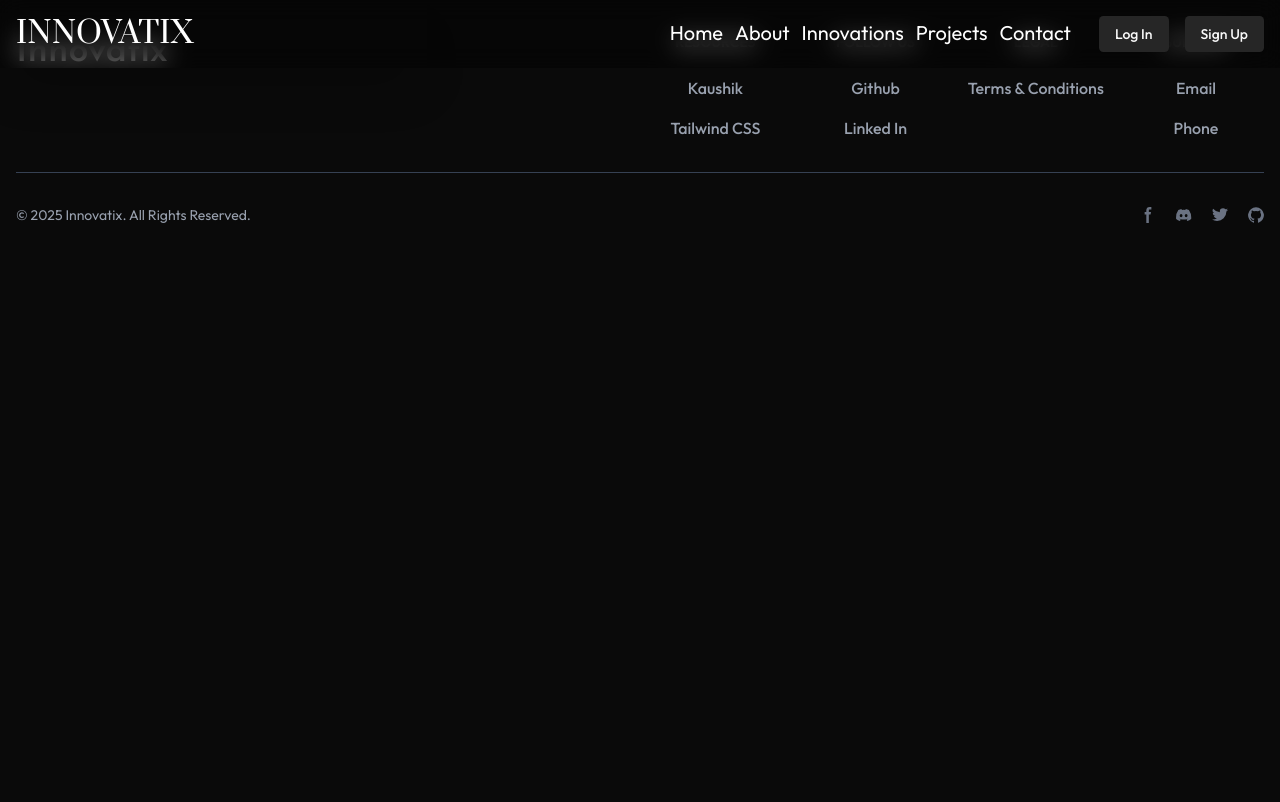
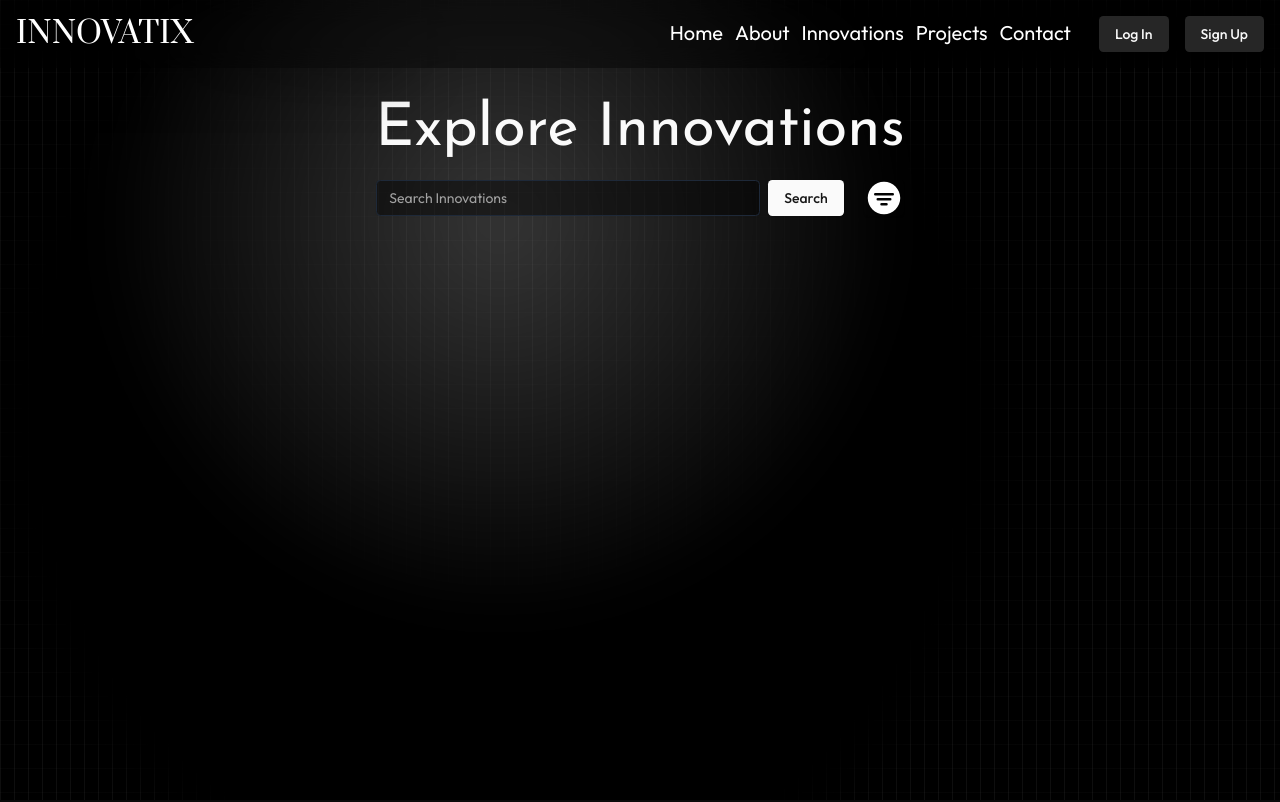
Before and after one commit to kaushiksarkaralt/innovatix, a React (Vite) app in the folder frontend/: page /innovations in a window 1280 px wide. Shown: the top 802 px of the page. Built offline with nearby package versions, Linux system fonts and the light colour scheme.

Commit message:
feat: add Innovations page with search functionality and select filter, update Navbar and package dependencies

```diff
--- a/frontend/package.json
+++ b/frontend/package.json
@@ -11,6 +11,7 @@
   },
   "dependencies": {
     "@radix-ui/react-label": "^2.1.2",
+    "@radix-ui/react-select": "^2.1.6",
     "@radix-ui/react-slot": "^1.1.2",
     "@tailwindcss/vite": "^4.0.7",
     "class-variance-authority": "^0.7.1",
--- a/frontend/src/App.tsx
+++ b/frontend/src/App.tsx
@@ -4,6 +4,7 @@ import Navbar from "./components/navbar.tsx";
 import Login from "./pages/Login.tsx";
 import Signup from "./pages/Signup.tsx";
 import Footer from "./components/footer.tsx";
+import Innovations from "./pages/Innovations.tsx";
 
 const App = () => {
   return (
@@ -14,6 +15,7 @@ const App = () => {
           <Route path="/" element={<Home />} />
           <Route path="/login" element={<Login />} />
           <Route path="/signup" element={<Signup />} />
+          <Route path="/innovations" element={<Innovations />} />
         </Routes>
         <Footer />
       </BrowserRouter>
--- a/frontend/src/components/backgrounds/black-spotlight.tsx
+++ b/frontend/src/components/backgrounds/black-spotlight.tsx
@@ -2,8 +2,8 @@ import React from "react";
 
 export const BlackSpotlight = ({ children }: { children: React.ReactNode }) => {
   return (
-    <div className="relative -z-50 overflow-x-hidden h-full w-full bg-black">
-      <div className="absolute -z-50 bottom-0 left-0 right-0 top-0 bg-[linear-gradient(to_right,#4f4f4f2e_1px,transparent_1px),linear-gradient(to_bottom,#8080800a_1px,transparent_1px)] bg-[size:14px_24px]"></div>
+    <div className="relative -z-50 overflow-hidden h-full w-full bg-black">
+      <div className="absolute -z-50  bottom-0 left-0 right-0 top-0 bg-[linear-gradient(to_right,#4f4f4f2e_1px,transparent_1px),linear-gradient(to_bottom,#8080800a_1px,transparent_1px)] bg-[size:14px_24px]"></div>
       <div className="absolute -z-50 left-0 right-0 top-[-10%] h-[1000px] w-[1000px] rounded-full bg-[radial-gradient(circle_400px_at_50%_300px,#fbfbfb36,#000)] blur-xl"></div>
       {children}
     </div>
--- a/frontend/src/components/navbar.tsx
+++ b/frontend/src/components/navbar.tsx
@@ -42,7 +42,7 @@ const Navbar = () => {
             <Link to="/about">About</Link>
           </li>
           <li className="border-b-2 border-transparent hover:border-purple-600 hover:text-purple-600 cursor-pointer transition-all duration-150 ">
-            <Link to="/innovate">Innovations</Link>
+            <Link to="/innovations">Innovations</Link>
           </li>
           <li className="border-b-2 border-transparent hover:border-purple-600 hover:text-purple-600 cursor-pointer transition-all duration-150 ">
             <Link to="/projects">Projects</Link>
--- /dev/null
+++ b/frontend/src/components/ui/select.tsx
@@ -0,0 +1,179 @@
+import * as React from "react"
+import * as SelectPrimitive from "@radix-ui/react-select"
+import { CheckIcon, ChevronDownIcon, ChevronUpIcon } from "lucide-react"
+
+import { cn } from "@/lib/utils"
+
+function Select({
+  ...props
+}: React.ComponentProps<typeof SelectPrimitive.Root>) {
+  return <SelectPrimitive.Root data-slot="select" {...props} />
+}
+
+function SelectGroup({
+  ...props
+}: React.ComponentProps<typeof SelectPrimitive.Group>) {
+  return <SelectPrimitive.Group data-slot="select-group" {...props} />
+}
+
+function SelectValue({
+  ...props
+}: React.ComponentProps<typeof SelectPrimitive.Value>) {
+  return <SelectPrimitive.Value data-slot="select-value" {...props} />
+}
+
+function SelectTrigger({
+  className,
+  children,
+  ...props
+}: React.ComponentProps<typeof SelectPrimitive.Trigger>) {
+  return (
+    <SelectPrimitive.Trigger
+      data-slot="select-trigger"
+      className={cn(
+        "border-input data-[placeholder]:text-muted-foreground [&_svg:not([class*='text-'])]:text-muted-foreground focus-visible:border-ring focus-visible:ring-ring/50 aria-invalid:ring-destructive/20 dark:aria-invalid:ring-destructive/40 aria-invalid:border-destructive flex h-9 w-fit items-center justify-between gap-2 rounded-md border bg-transparent py-2 text-sm whitespace-nowrap shadow-xs transition-[color,box-shadow] outline-none focus-visible:ring-[3px] disabled:cursor-not-allowed disabled:opacity-50 *:data-[slot=select-value]:line-clamp-1 *:data-[slot=select-value]:flex *:data-[slot=select-value]:items-center *:data-[slot=select-value]:gap-2 [&_svg]:pointer-events-none [&_svg]:shrink-0 ",
+        className
+      )}
+      {...props}
+    >
+      {children}
+      {/* <SelectPrimitive.Icon asChild>
+        <ChevronDownIcon className="size-4 opacity-50" />
+      </SelectPrimitive.Icon> */}
+    </SelectPrimitive.Trigger>
+  )
+}
+
+function SelectContent({
+  className,
+  children,
+  position = "popper",
+  ...props
+}: React.ComponentProps<typeof SelectPrimitive.Content>) {
+  return (
+    <SelectPrimitive.Portal>
+      <SelectPrimitive.Content
+        data-slot="select-content"
+        className={cn(
+          "bg-popover text-popover-foreground data-[state=open]:animate-in data-[state=closed]:animate-out data-[state=closed]:fade-out-0 data-[state=open]:fade-in-0 data-[state=closed]:zoom-out-95 data-[state=open]:zoom-in-95 data-[side=bottom]:slide-in-from-top-2 data-[side=left]:slide-in-from-right-2 data-[side=right]:slide-in-from-left-2 data-[side=top]:slide-in-from-bottom-2 relative z-50 max-h-96 min-w-[8rem] overflow-hidden rounded-md border shadow-md",
+          position === "popper" &&
+            "data-[side=bottom]:translate-y-1 data-[side=left]:-translate-x-1 data-[side=right]:translate-x-1 data-[side=top]:-translate-y-1",
+          className
+        )}
+        position={position}
+        {...props}
+      >
+        <SelectScrollUpButton />
+        <SelectPrimitive.Viewport
+          className={cn(
+            "p-1",
+            position === "popper" &&
+              "h-[var(--radix-select-trigger-height)] w-full min-w-[var(--radix-select-trigger-width)] scroll-my-1"
+          )}
+        >
+          {children}
+        </SelectPrimitive.Viewport>
+        <SelectScrollDownButton />
+      </SelectPrimitive.Content>
+    </SelectPrimitive.Portal>
+  )
+}
+
+function SelectLabel({
+  className,
+  ...props
+}: React.ComponentProps<typeof SelectPrimitive.Label>) {
+  return (
+    <SelectPrimitive.Label
+      data-slot="select-label"
+      className={cn("px-2 py-1.5 text-sm font-medium", className)}
+      {...props}
+    />
+  )
+}
+
+function SelectItem({
+  className,
+  children,
+  ...props
+}: React.ComponentProps<typeof SelectPrimitive.Item>) {
+  return (
+    <SelectPrimitive.Item
+      data-slot="select-item"
+      className={cn(
+        "focus:bg-accent focus:text-accent-foreground [&_svg:not([class*='text-'])]:text-muted-foreground relative flex w-full cursor-default items-center gap-2 rounded-sm py-1.5 pr-8 pl-2 text-sm outline-hidden select-none data-[disabled]:pointer-events-none data-[disabled]:opacity-50 [&_svg]:pointer-events-none [&_svg]:shrink-0 [&_svg:not([class*='size-'])]:size-4 *:[span]:last:flex *:[span]:last:items-center *:[span]:last:gap-2",
+        className
+      )}
+      {...props}
+    >
+      <span className="absolute right-2 flex size-3.5 items-center justify-center">
+        <SelectPrimitive.ItemIndicator>
+          <CheckIcon className="size-4" />
+        </SelectPrimitive.ItemIndicator>
+      </span>
+      <SelectPrimitive.ItemText>{children}</SelectPrimitive.ItemText>
+    </SelectPrimitive.Item>
+  )
+}
+
+function SelectSeparator({
+  className,
+  ...props
+}: React.ComponentProps<typeof SelectPrimitive.Separator>) {
+  return (
+    <SelectPrimitive.Separator
+      data-slot="select-separator"
+      className={cn("bg-border pointer-events-none -mx-1 my-1 h-px", className)}
+      {...props}
+    />
+  )
+}
+
+function SelectScrollUpButton({
+  className,
+  ...props
+}: React.ComponentProps<typeof SelectPrimitive.ScrollUpButton>) {
+  return (
+    <SelectPrimitive.ScrollUpButton
+      data-slot="select-scroll-up-button"
+      className={cn(
+        "flex cursor-default items-center justify-center py-1",
+        className
+      )}
+      {...props}
+    >
+      <ChevronUpIcon className="size-4" />
+    </SelectPrimitive.ScrollUpButton>
+  )
+}
+
+function SelectScrollDownButton({
+  className,
+  ...props
+}: React.ComponentProps<typeof SelectPrimitive.ScrollDownButton>) {
+  return (
+    <SelectPrimitive.ScrollDownButton
+      data-slot="select-scroll-down-button"
+      className={cn(
+        "flex cursor-default items-center justify-center py-1",
+        className
+      )}
+      {...props}
+    >
+      <ChevronDownIcon className="size-4" />
+    </SelectPrimitive.ScrollDownButton>
+  )
+}
+
+export {
+  Select,
+  SelectContent,
+  SelectGroup,
+  SelectItem,
+  SelectLabel,
+  SelectScrollDownButton,
+  SelectScrollUpButton,
+  SelectSeparator,
+  SelectTrigger,
+  SelectValue,
+}
--- /dev/null
+++ b/frontend/src/pages/Innovations.tsx
@@ -0,0 +1,56 @@
+import { BlackSpotlight } from "@/components/backgrounds/black-spotlight";
+import { Button } from "@/components/ui/button";
+import { Input } from "@/components/ui/input";
+import {
+  Select,
+  SelectContent,
+  SelectItem,
+  SelectTrigger,
+} from "@/components/ui/select";
+
+import { IoFilterCircle } from "react-icons/io5";
+
+const Innovations = () => {
+  return (
+    <BlackSpotlight>
+      <div className="py-25 min-h-screen">
+        <TopPortion />
+      </div>
+    </BlackSpotlight>
+  );
+};
+
+const TopPortion = () => {
+  return (
+    <div>
+      <h1 className="text-4xl text-center font-josefins md:text-6xl">
+        Explore Innovations
+      </h1>
+      <div className="flex justify-center items-center my-5">
+        <form className="flex space-x-2">
+          <Input
+            className="bg-black/45 border-gray-800 w-48 md:w-96"
+            placeholder="Search Innovations"
+          />
+          <Button type="submit">Search</Button>
+        </form>
+        <Select
+          onValueChange={(val) => {
+            console.log(val);
+          }}
+        >
+          <SelectTrigger className="border-0 ml-5">
+            <IoFilterCircle className="text-white" size={40} />
+          </SelectTrigger>
+          <SelectContent>
+            <SelectItem value="likes">Likes</SelectItem>
+            <SelectItem value="newest">Newest</SelectItem>
+            <SelectItem value="oldest">Oldest</SelectItem>
+          </SelectContent>
+        </Select>
+      </div>
+    </div>
+  );
+};
+
+export default Innovations;
```
Also changed, not shown: 1 other file (tests, documents, lock files or other folders).
